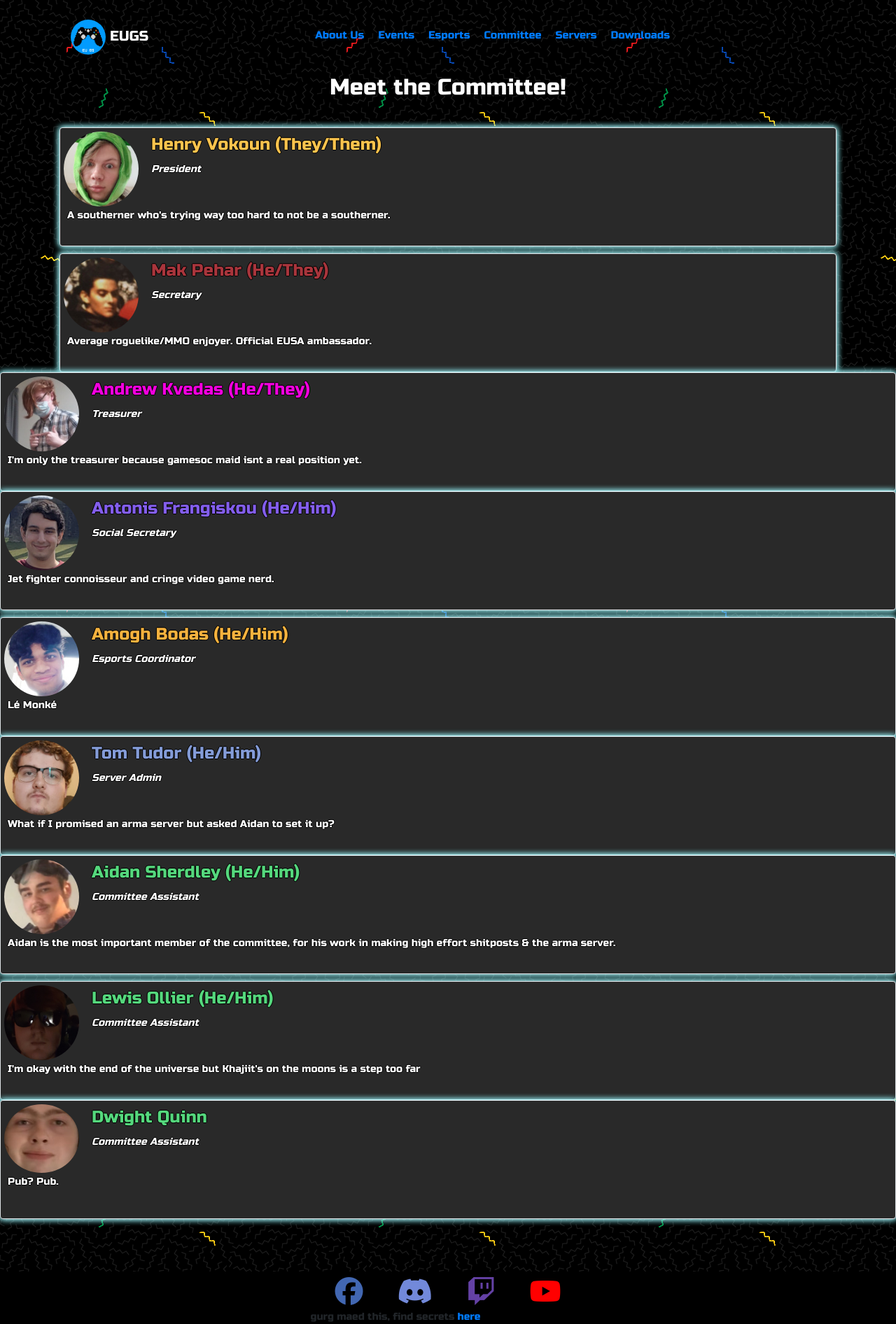
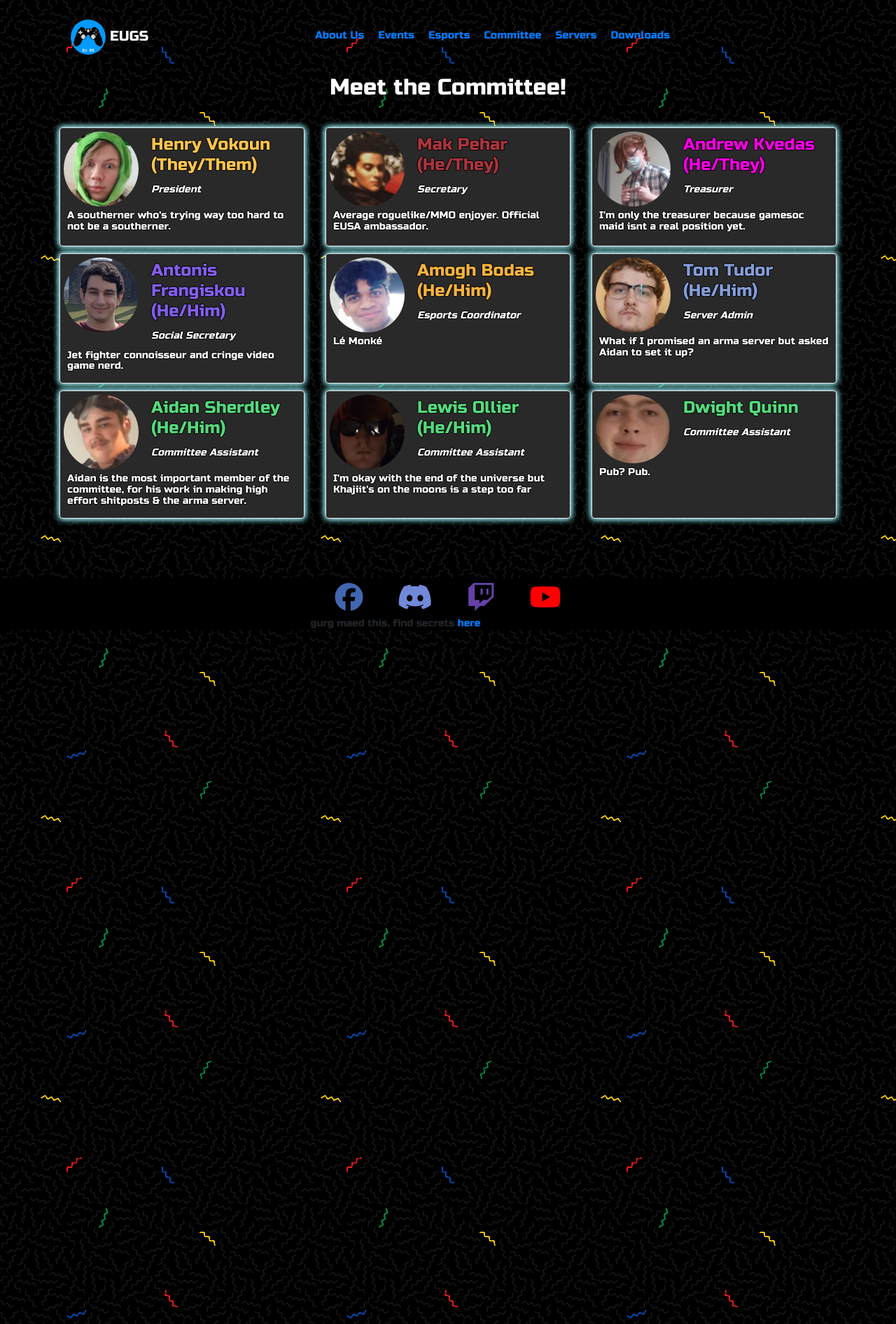
Before and after one commit to Ninteedo/eugs_website, a Jekyll site: the page built from committee.html, in a window 1280 px wide. Shown: the whole page at 70% size. Built offline with Jekyll 4.4.1, drawn with Linux system fonts in a browser that asks for light colours; nearby versions of some CDN libraries.

Commit message:
Fix condition

```diff
--- a/committee.html
+++ b/committee.html
@@ -55,7 +55,7 @@ title: Committee
 
     {% endif %}
 
-    {% if forloop.index == forloop.index %}
+    {% if forloop.index == forloop.length %}
     </div>
     {% endif %}
 
```
